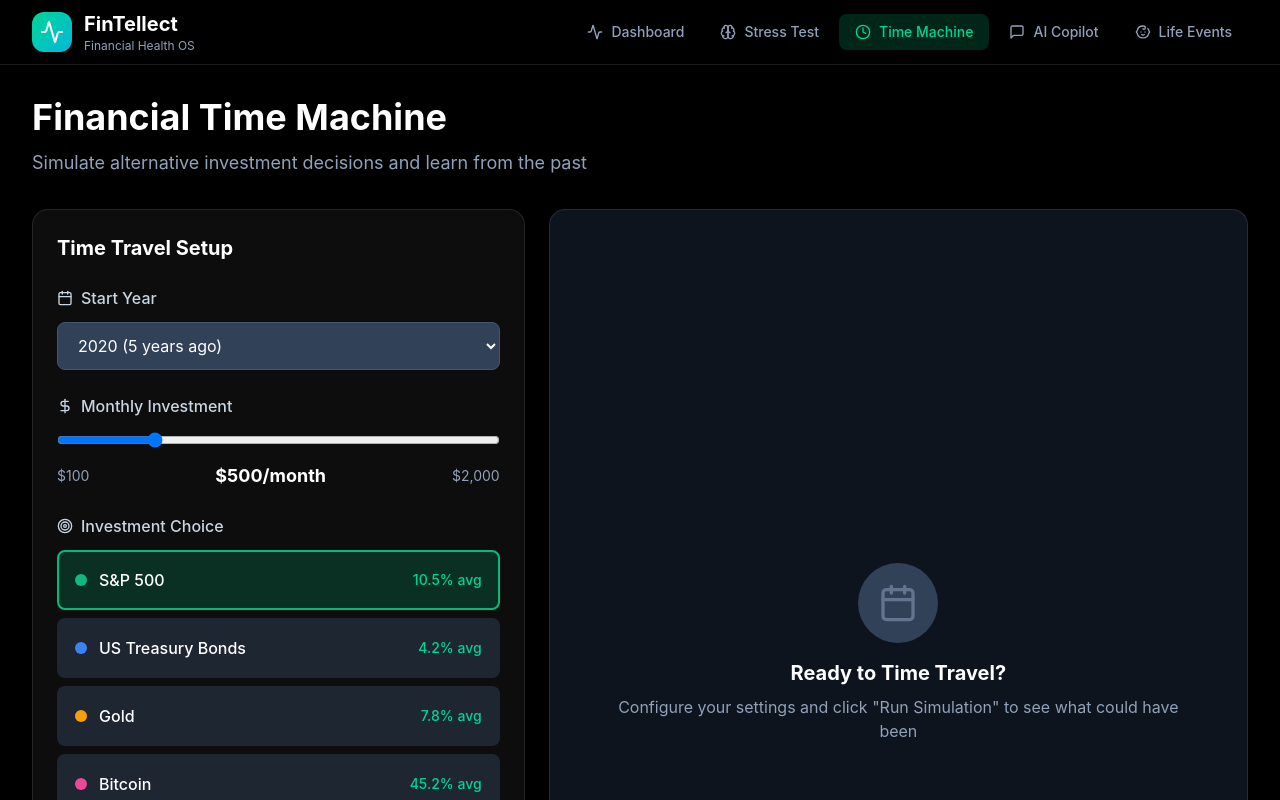
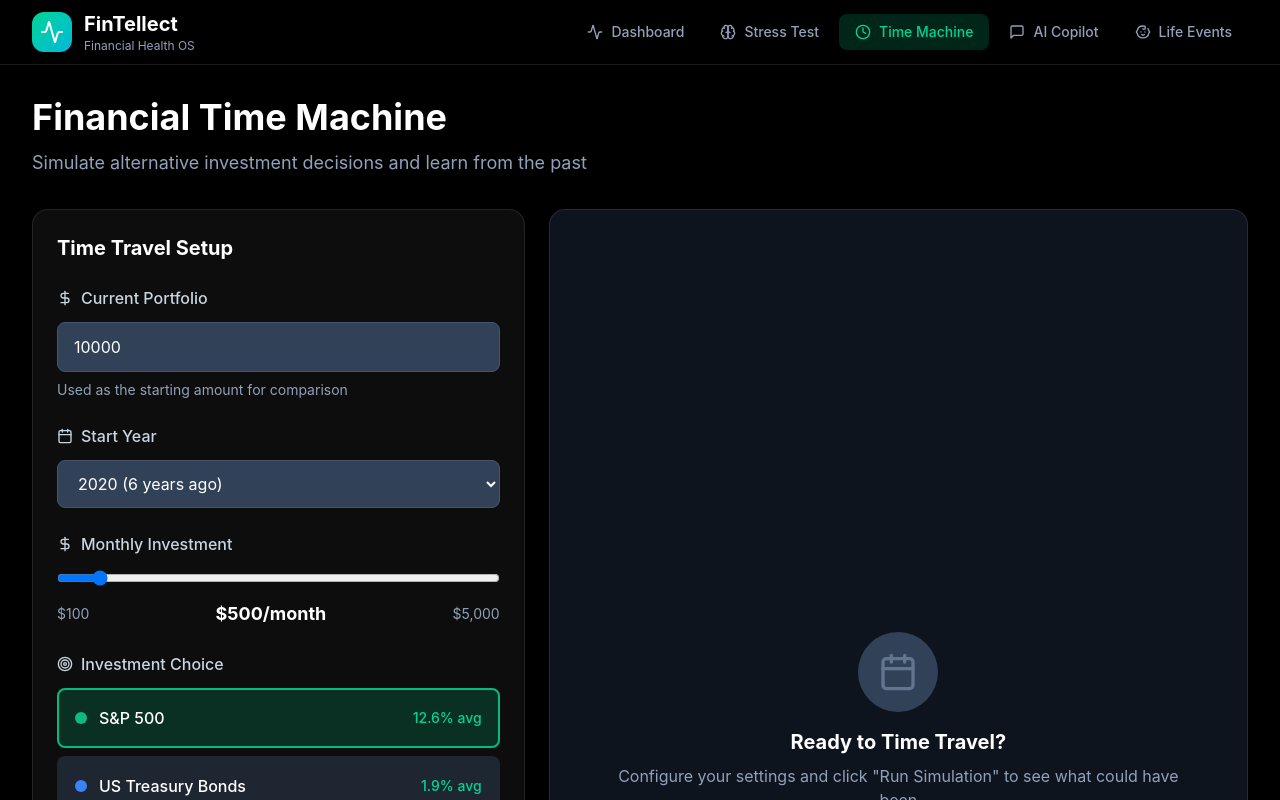
Before and after one commit to MuskanDhamuria/FinTellect, a React (Vite) app: page /app/time-machine in a window 1280 px wide. Shown: the top 800 px of the page. Built offline with nearby package versions, Linux system fonts and the light colour scheme.

Commit message:
edited time machine with user input + accurate investment choices percentage

```diff
--- a/src/app/components/TimeMachine.tsx
+++ b/src/app/components/TimeMachine.tsx
@@ -3,6 +3,7 @@ import { Calendar, TrendingUp, DollarSign, Target, Play, RotateCcw } from 'lucid
 import { LineChart, Line, XAxis, YAxis, Tooltip, ResponsiveContainer, BarChart, Bar, Legend } from 'recharts';
 
 export default function TimeMachine() {
+  const [startingPortfolio, setStartingPortfolio] = useState(10000);
   const [startYear, setStartYear] = useState('2020');
   const [monthlyInvestment, setMonthlyInvestment] = useState(500);
   const [investmentChoice, setInvestmentChoice] = useState('sp500');
@@ -15,30 +16,112 @@ export default function TimeMachine() {
   const finalWhatIfPortfolio = comparisonData[comparisonData.length - 1]?.whatIf ?? 0;
 
 const investments = [
-    { id: 'sp500', name: 'S&P 500', avgReturn: 10.5, color: '#10b981' },
-    { id: 'bonds', name: 'US Treasury Bonds', avgReturn: 4.2, color: '#3b82f6' },
-    { id: 'gold', name: 'Gold', avgReturn: 7.8, color: '#f59e0b' },
-    { id: 'bitcoin', name: 'Bitcoin', avgReturn: 45.2, color: '#ec4899' },
-    { id: 'realestate', name: 'Real Estate ETF', avgReturn: 8.5, color: '#8b5cf6' },
+  { id: 'sp500', name: 'S&P 500', color: '#10b981' },
+  { id: 'bonds', name: 'US Treasury Bonds', color: '#3b82f6' },
+  { id: 'gold', name: 'Gold', color: '#f59e0b' },
+  { id: 'bitcoin', name: 'Bitcoin', color: '#ec4899' },
+  { id: 'realestate', name: 'Real Estate ETF', color: '#8b5cf6' },
 ];
 
+const investmentHistory = {
+  sp500: {
+    yearlyReturns: {
+      2015: 1.4,
+      2016: 12.0,
+      2017: 21.8,
+      2018: -4.4,
+      2019: 31.5,
+      2020: 18.4,
+      2021: 28.7,
+      2022: -18.1,
+      2023: 26.3,
+      2024: 12.4,
+      2025: 8.2,
+    },
+  },
+  bonds: {
+    yearlyReturns: {
+      2015: 1.0,
+      2016: 2.5,
+      2017: 2.8,
+      2018: 0.9,
+      2019: 6.9,
+      2020: 8.0,
+      2021: -1.5,
+      2022: -10.8,
+      2023: 3.4,
+      2024: 4.1,
+      2025: 3.8,
+    },
+  },
+  gold: {
+    yearlyReturns: {
+      2015: -10.4,
+      2016: 8.6,
+      2017: 13.1,
+      2018: -1.6,
+      2019: 18.3,
+      2020: 24.6,
+      2021: -3.6,
+      2022: 0.4,
+      2023: 13.2,
+      2024: 10.1,
+      2025: 6.4,
+    },
+  },
+  bitcoin: {
+    yearlyReturns: {
+      2015: 35.0,
+      2016: 124.0,
+      2017: 1331.0,
+      2018: -73.0,
+      2019: 95.0,
+      2020: 301.0,
+      2021: 60.0,
+      2022: -64.0,
+      2023: 156.0,
+      2024: 45.0,
+      2025: 20.0,
+    },
+  },
+  realestate: {
+    yearlyReturns: {
+      2015: 2.5,
+      2016: 8.6,
+      2017: 5.2,
+      2018: -4.1,
+      2019: 28.7,
+      2020: -5.0,
+      2021: 41.3,
+      2022: -24.9,
+      2023: 11.8,
+      2024: 7.2,
+      2025: 6.5,
+    },
+  },
+};
 
 // Calculate what-if scenario
 const calculateResults = () => {
-  const years = 2025 - parseInt(startYear);
-  const selected = investments.find((i) => i.id === investmentChoice);
+  const start = parseInt(startYear);
+  const end = 2025;
+  let totalValue = 0;
+  let totalInvested = 0;
 
-  // Simple compound interest calculation
-  const monthlyReturn = selected!.avgReturn / 100 / 12;
-  const months = years * 12;
-  let totalValue = 0;
+  const selectedHistory = investmentHistory[investmentChoice as keyof typeof investmentHistory];
 
-  for (let i = 0; i < months; i++) {
+  for (let year = start; year <= end; year++) {
+    const annualReturn = selectedHistory.yearlyReturns[year as keyof typeof selectedHistory.yearlyReturns] ?? 0;
+    const monthlyReturn = annualReturn / 100 / 12;
+
+    for (let month = 0; month < 12; month++) {
       totalValue = (totalValue + monthlyInvestment) * (1 + monthlyReturn);
+      totalInvested += monthlyInvestment;
+    }
   }
 
-  const totalInvested = monthlyInvestment * months;
   const returns = totalValue - totalInvested;
+  const years = end - start + 1;
 
   return { totalValue, totalInvested, returns, years };
 };
@@ -48,29 +131,25 @@ const difference = finalWhatIfPortfolio - finalActualPortfolio;
 
   // Generate chart data based on current inputs
   const generateChartData = () => {
-  const years = 2025 - parseInt(startYear);
-  const selected = investments.find((i) => i.id === investmentChoice);
-  const monthlyReturn = selected!.avgReturn / 100 / 12;
+    const start = parseInt(startYear);
+    const end = 2025;
+    const selectedHistory = investmentHistory[investmentChoice as keyof typeof investmentHistory];
 
     const newComparisonData = [];
     const newYearlyData = [];
 
-let actualPortfolio = 5000;
-let previousPortfolio = actualPortfolio;
-let whatIfPortfolio = 0;
+    let actualPortfolio = startingPortfolio;
+    let whatIfPortfolio = startingPortfolio;
 
-  for (let year = parseInt(startYear); year <= 2025; year++) {
-    // What-if calculation with monthly contributions
-    if (year > parseInt(startYear)) {
+    for (let year = start; year <= end; year++) {
+      const annualReturn = selectedHistory.yearlyReturns[year as keyof typeof selectedHistory.yearlyReturns] ?? 0;
+      const monthlyReturn = annualReturn / 100 / 12;
+
       for (let month = 0; month < 12; month++) {
         whatIfPortfolio = (whatIfPortfolio + monthlyInvestment) * (1 + monthlyReturn);
       }
-    }
 
-const volatility = volatilityPattern[year % volatilityPattern.length];
-const yearReturn = (selected!.avgReturn * volatility) / 100;
-previousPortfolio = actualPortfolio;
-actualPortfolio = actualPortfolio * (1 + yearReturn);
+      actualPortfolio = actualPortfolio * (1 + annualReturn / 100);
 
       newComparisonData.push({
         year: year.toString(),
@@ -78,20 +157,46 @@ actualPortfolio = actualPortfolio * (1 + yearReturn);
         whatIf: Math.round(whatIfPortfolio),
       });
 
-   if (year > parseInt(startYear)) {
-
-  // Year-over-year opportunity (%)
-const opportunityYoY = ((whatIfPortfolio - actualPortfolio) / whatIfPortfolio) * 100;
+      const opportunityYoY =
+        whatIfPortfolio > 0
+          ? ((whatIfPortfolio - actualPortfolio) / whatIfPortfolio) * 100
+          : 0;
 
       newYearlyData.push({
         year: year.toString(),
-  returns: Number(opportunityYoY.toFixed(1)), // round to 1 decimal
+        returns: Number(opportunityYoY.toFixed(1)),
       });
-}
     }
 
     return { comparisonData: newComparisonData, yearlyData: newYearlyData };
   };
+    useEffect(() => {
+    if (!showResults) return;
+
+    const { comparisonData: newComparisonData, yearlyData: newYearlyData } = generateChartData();
+    setComparisonData(newComparisonData);
+    setYearlyComparison(newYearlyData);
+  }, [monthlyInvestment, startYear, investmentChoice, startingPortfolio, showResults]);
+
+  const getAverageReturn = (investmentId: string) => {
+    const history = investmentHistory[investmentId as keyof typeof investmentHistory]?.yearlyReturns;
+    if (!history) return 0;
+
+    const values = Object.values(history);
+    const avg = values.reduce((sum, val) => sum + val, 0) / values.length;
+    return avg.toFixed(1);
+  };
+
+  const currentYear = new Date().getFullYear();
+
+  const startYearOptions = Array.from({ length: 10 }, (_, i) => {
+    const year = currentYear - (10 - i);
+    const yearsAgo = currentYear - year;
+    return {
+      value: year.toString(),
+      label: `${year} (${yearsAgo} year${yearsAgo > 1 ? 's' : ''} ago)`,
+    };
+  });
 
   return (
     <div className="max-w-7xl mx-auto px-4 sm:px-6 lg:px-8 py-8 bg-black min-h-screen">
@@ -109,6 +214,26 @@ newYearlyData.push({
           <div className="bg-white/5 backdrop-blur-sm border border-white/10 rounded-2xl p-6">
             <h2 className="text-xl font-bold text-white mb-6">Time Travel Setup</h2>
 
+            {/*User Input*/}
+            <div className="mb-6">
+              <label className="flex items-center gap-2 text-slate-300 mb-3">
+                <DollarSign className="w-4 h-4" />
+                <span className="font-medium">Current Portfolio</span>
+              </label>
+              <input
+                type="number"
+                min="0"
+                step="1000"
+                value={startingPortfolio}
+                onChange={(e) => setStartingPortfolio(parseInt(e.target.value) || 0)}
+                className="w-full bg-slate-700 border border-slate-600 rounded-lg px-4 py-3 text-white focus:ring-2 focus:ring-emerald-500 focus:border-transparent"
+                placeholder="Enter your current portfolio value"
+              />
+              <p className="text-slate-400 text-sm mt-2">
+                Used as the starting amount for comparison
+              </p>
+            </div>
+
             {/* Start Year */}
             <div className="mb-6">
               <label className="flex items-center gap-2 text-slate-300 mb-3">
@@ -123,10 +248,11 @@ newYearlyData.push({
                 }}
                 className="w-full bg-slate-700 border border-slate-600 rounded-lg px-4 py-3 text-white focus:ring-2 focus:ring-emerald-500 focus:border-transparent"
               >
-                <option value="2015">2015 (10 years ago)</option>
-                <option value="2018">2018 (7 years ago)</option>
-                <option value="2020">2020 (5 years ago)</option>
-                <option value="2022">2022 (3 years ago)</option>
+                {startYearOptions.map((option) => (
+                  <option key={option.value} value={option.value}>
+                    {option.label}
+                  </option>
+                ))}
               </select>
             </div>
 
@@ -139,7 +265,7 @@ newYearlyData.push({
               <input
                 type="range"
                 min="100"
-                max="2000"
+                max="5000"
                 step="100"
                 value={monthlyInvestment}
                 onChange={(e) => setMonthlyInvestment(parseInt(e.target.value))}
@@ -148,7 +274,7 @@ newYearlyData.push({
               <div className="flex items-center justify-between mt-2">
                 <span className="text-slate-400 text-sm">$100</span>
                 <span className="text-white font-bold text-lg">${monthlyInvestment}/month</span>
-                <span className="text-slate-400 text-sm">$2,000</span>
+                <span className="text-slate-400 text-sm">$5,000</span>
               </div>
             </div>
 
@@ -182,7 +308,7 @@ newYearlyData.push({
       <div className="w-3 h-3 rounded-full" style={{ backgroundColor: inv.color }} />
       <span className="text-white font-medium">{inv.name}</span>
     </div>
-    <span className="text-emerald-400 text-sm font-medium">{inv.avgReturn}% avg</span>
+    <span className="text-emerald-400 text-sm font-medium">{getAverageReturn(inv.id)}% avg</span>
   </button>
 ))}
               </div>
@@ -211,7 +337,10 @@ newYearlyData.push({
     setShowResults(false);
     setComparisonData([]);
     setYearlyComparison([]);
-}}
+}
+
+}
+
                   className="px-4 py-3 bg-slate-700 text-white rounded-lg hover:bg-slate-600 transition-colors"
                 >
                   <RotateCcw className="w-5 h-5" />
```
Also changed, not shown: 4 other files (tests, documents, lock files or other folders). Lines whose indentation alone changed are shown as unchanged.
